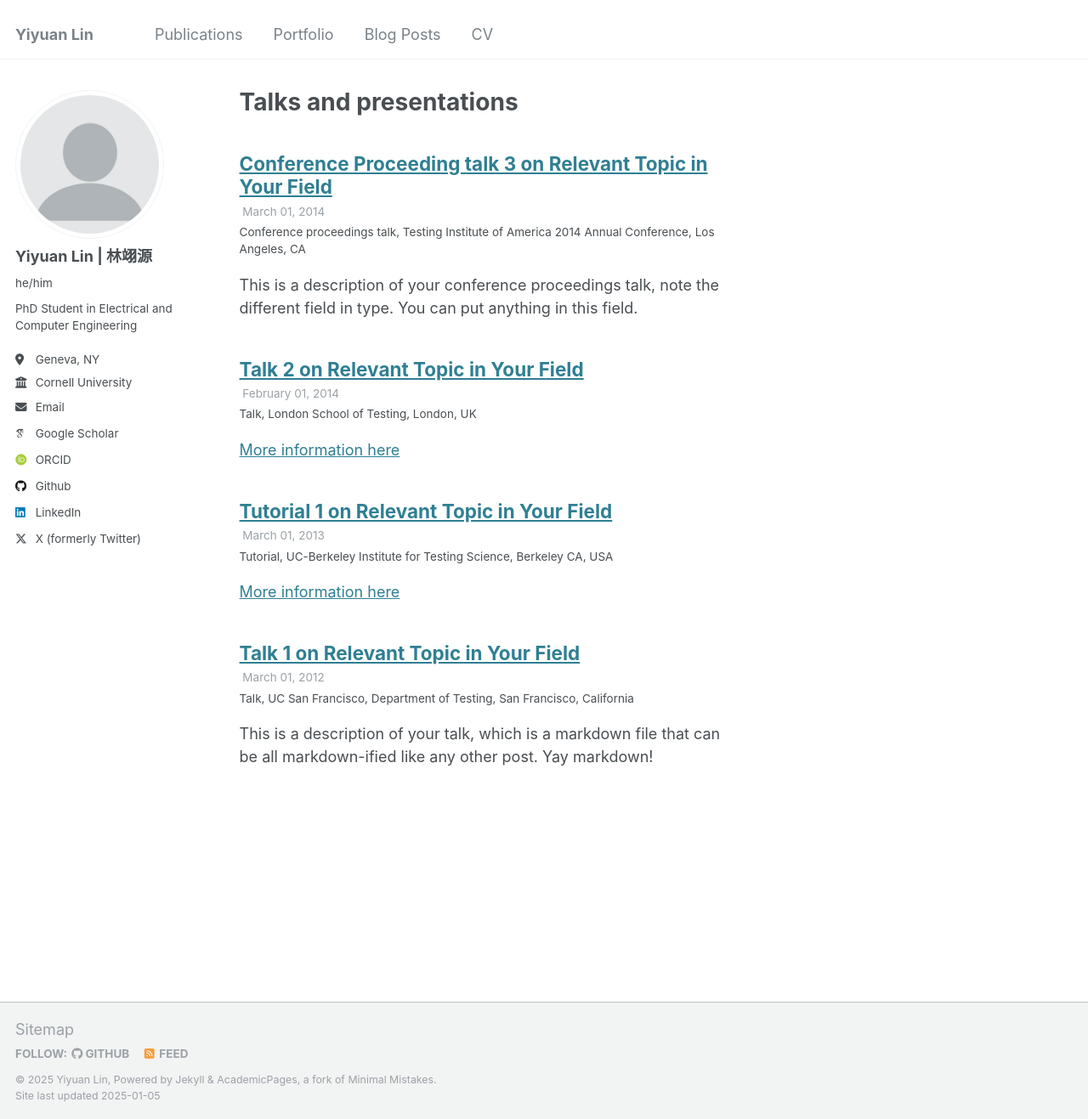
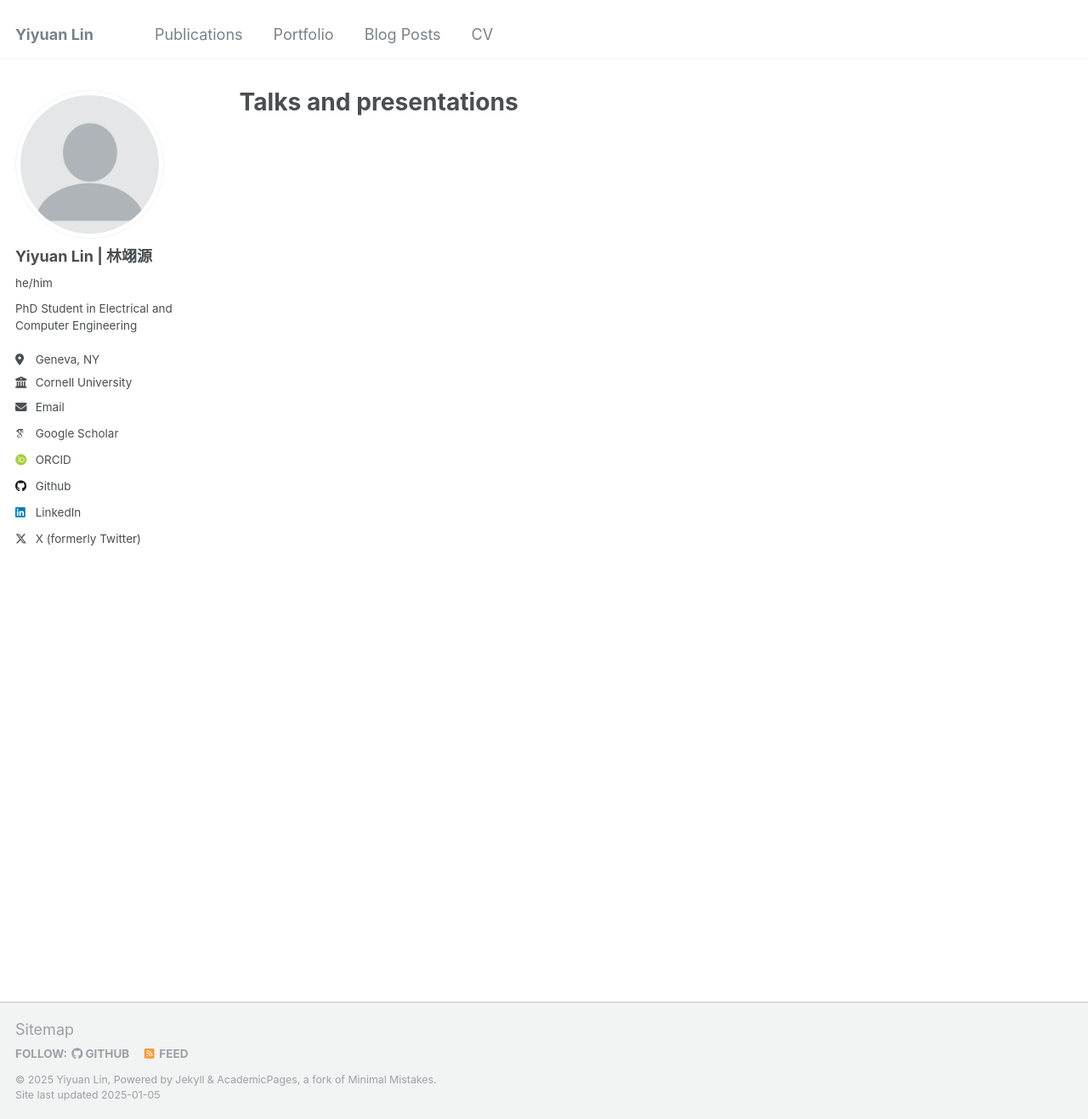
Before and after one commit to YiyuanLinXX/YiyuanLinXX.github.io, a Jekyll site: the page built from _pages/talks.html, in a window 1280 px wide and 1317 px high. Shown: the whole window at 85% size. Built offline with Jekyll 4.4.1, drawn with Linux system fonts in a browser that asks for light colours; some web fonts are replaced.

Commit message:
update portfolio

```diff
--- a/_talks/2012-03-01-talk-1.md
+++ /dev/null
@@ -1,11 +0,0 @@
----
-title: "Talk 1 on Relevant Topic in Your Field"
-collection: talks
-type: "Talk"
-permalink: /talks/2012-03-01-talk-1
-venue: "UC San Francisco, Department of Testing"
-date: 2012-03-01
-location: "San Francisco, California"
----
-
-This is a description of your talk, which is a markdown file that can be all markdown-ified like any other post. Yay markdown!
--- a/_talks/2013-03-01-tutorial-1.md
+++ /dev/null
@@ -1,13 +0,0 @@
----
-title: "Tutorial 1 on Relevant Topic in Your Field"
-collection: talks
-type: "Tutorial"
-permalink: /talks/2013-03-01-tutorial-1
-venue: "UC-Berkeley Institute for Testing Science"
-date: 2013-03-01
-location: "Berkeley CA, USA"
----
-
-[More information here](http://exampleurl.com)
-
-This is a description of your tutorial, note the different field in type. This is a markdown files that can be all markdown-ified like any other post. Yay markdown!
--- a/_talks/2014-02-01-talk-2.md
+++ /dev/null
@@ -1,13 +0,0 @@
----
-title: "Talk 2 on Relevant Topic in Your Field"
-collection: talks
-type: "Talk"
-permalink: /talks/2014-02-01-talk-2
-venue: "London School of Testing"
-date: 2014-02-01
-location: "London, UK"
----
-
-[More information here](http://example2.com)
-
-This is a description of your talk, which is a markdown files that can be all markdown-ified like any other post. Yay markdown!
--- a/_talks/2014-03-01-talk-3.md
+++ /dev/null
@@ -1,11 +0,0 @@
----
-title: "Conference Proceeding talk 3 on Relevant Topic in Your Field"
-collection: talks
-type: "Conference proceedings talk"
-permalink: /talks/2014-03-01-talk-3
-venue: "Testing Institute of America 2014 Annual Conference"
-date: 2014-03-01
-location: "Los Angeles, CA"
----
-
-This is a description of your conference proceedings talk, note the different field in type. You can put anything in this field.
```
Also changed, not shown: _portfolio/MrY.md (+1 -1 lines).
